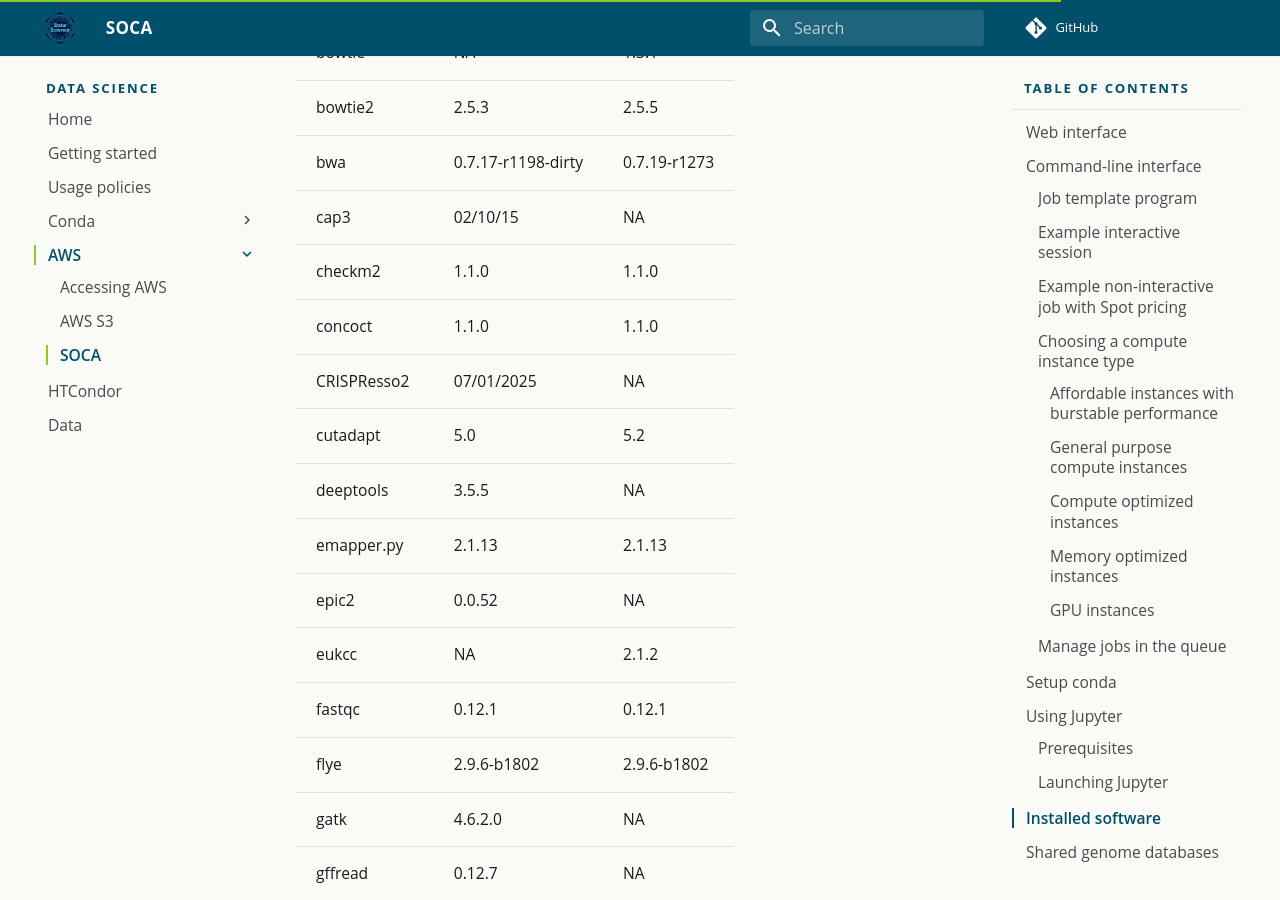
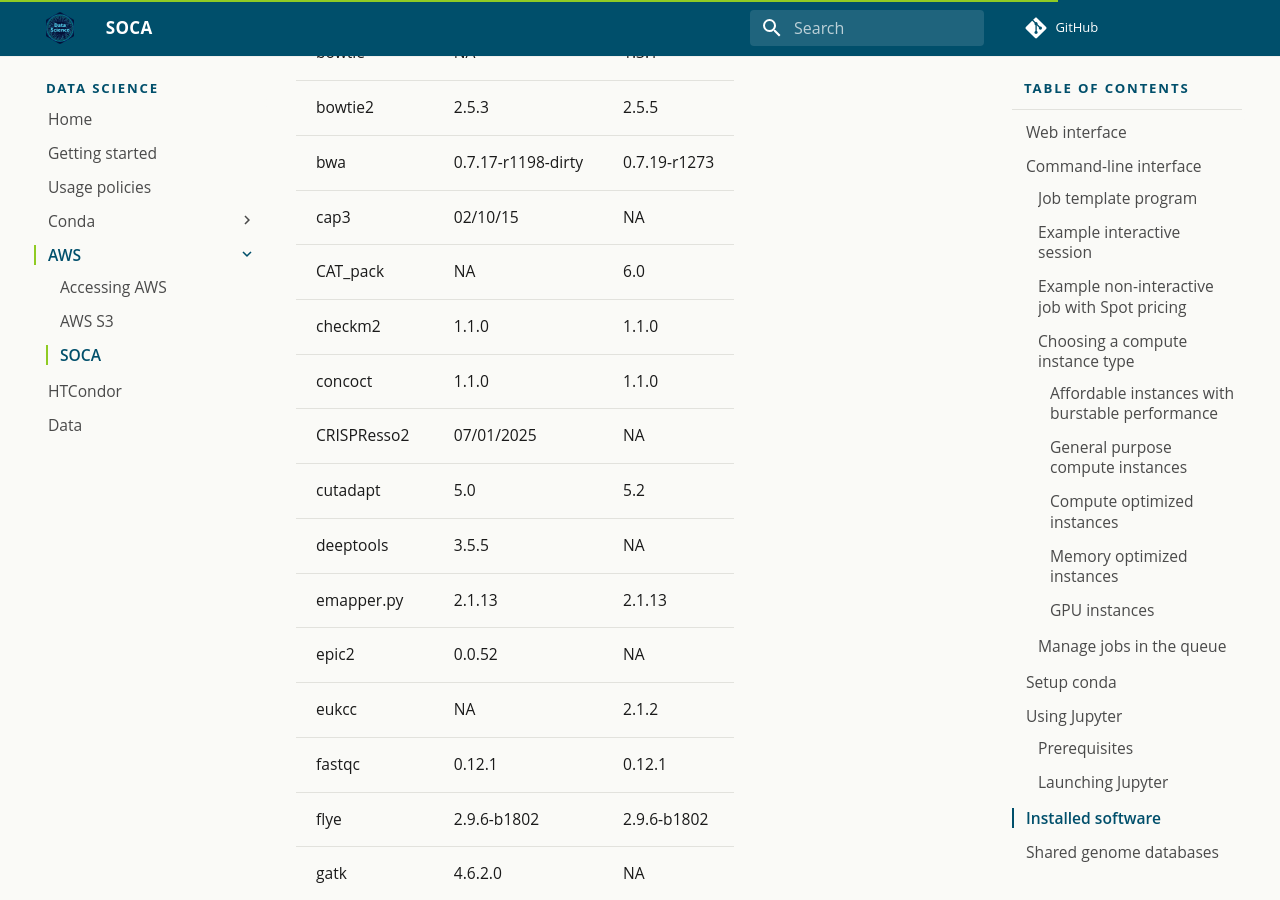
Before and after one commit to danforthcenter/datascience, an MkDocs documentation site: the page built from docs/aws_soca.md, in a window 1280 px wide and 900 px high, scrolled down 15814 px. Built offline with MkDocs 1.6.1 and Material for MkDocs 9.7.7, drawn with Linux system fonts in a browser that asks for light colours.

Commit message:
Add CAT_pack

```diff
--- a/docs/aws_soca.md
+++ b/docs/aws_soca.md
@@ -314,6 +314,7 @@ When finished, close the session and then click **Delete Session** to shut down
 | bowtie2      | 2.5.3              | 2.5.5        |
 | bwa          | 0.7.17-r1198-dirty | 0.7.19-r1273 |
 | cap3         | 02/10/15           | NA           |
+| CAT_pack     | NA                 | 6.0          |
 | checkm2      | 1.1.0              | 1.1.0        |
 | concoct      | 1.1.0              | 1.1.0        |
 | CRISPResso2  | 07/01/2025         | NA           |
```
